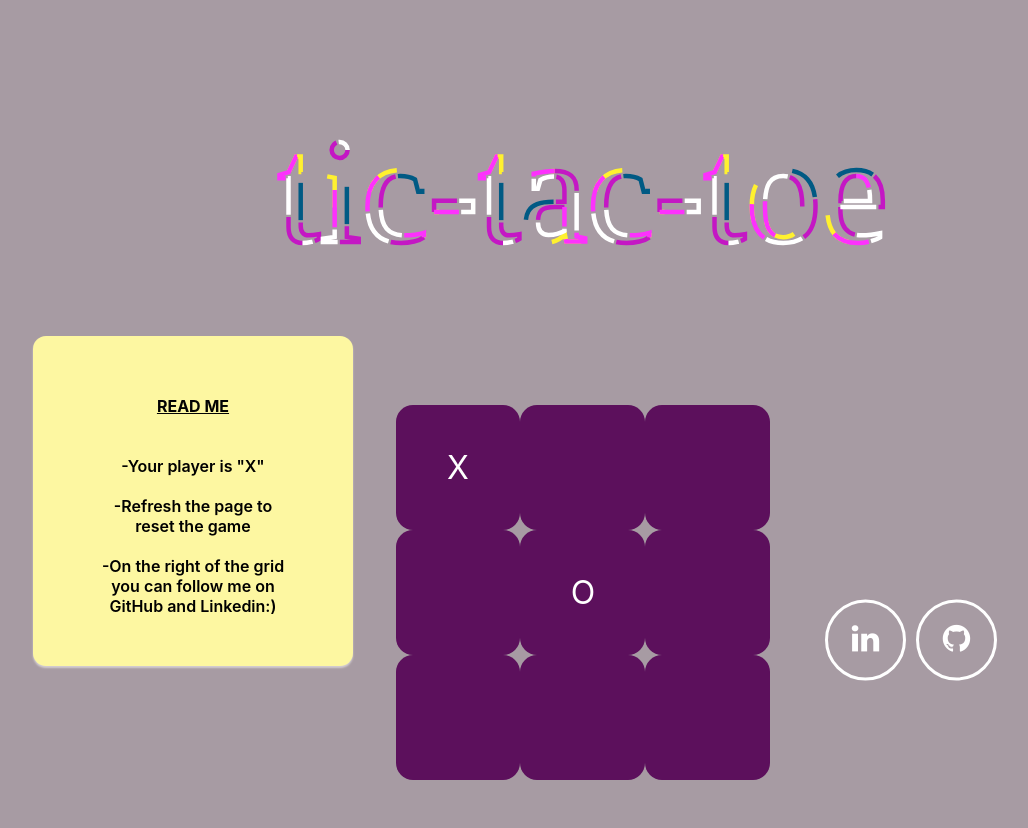
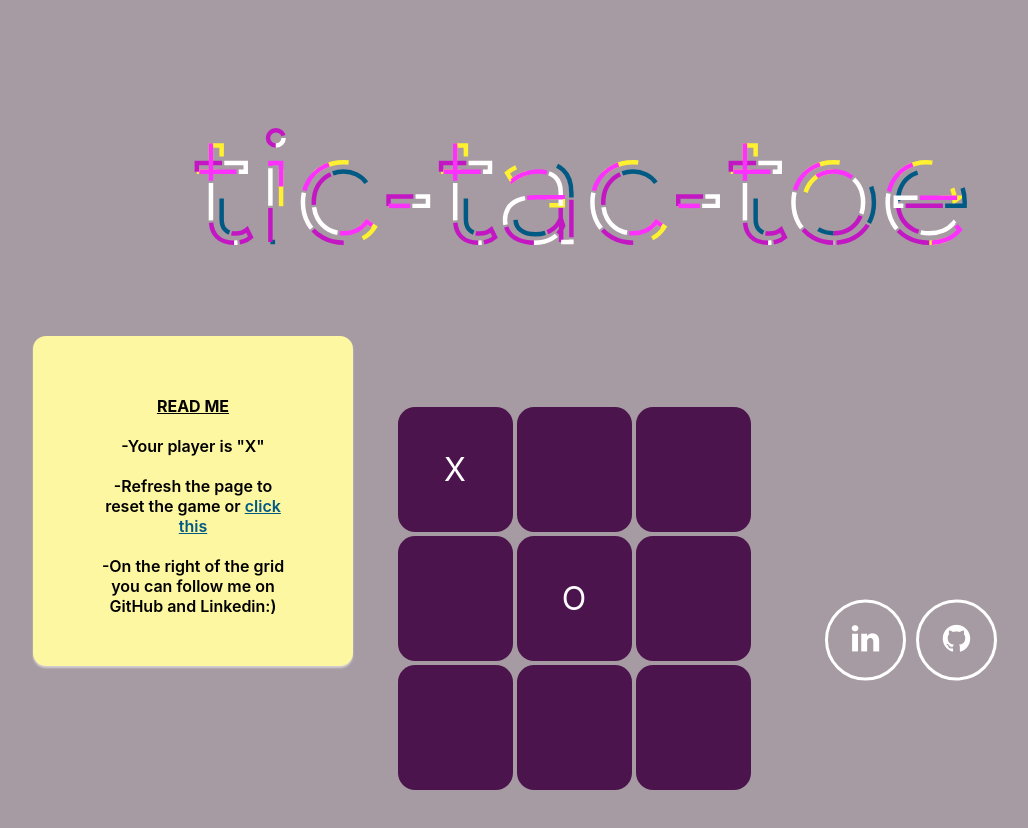
Before and after one commit to Ninabaldo/Game-Project-1, a plain HTML site: page index.html in a window 1280 px wide. Both pictures are taken after a click on the button 514 px from the left and 467 px from the top of the page. Shown: the top 828 px of the page, without its empty margins (57-1085 px from the left). Drawn offline with Linux system fonts and the light colour scheme.

Commit message:
Re-stylized buttons, refactored js, added reset button

```diff
--- a/index.html
+++ b/index.html
@@ -1,22 +1,25 @@
 <!DOCTYPE html>
 <html lang="es">
+
 <head>
   <meta charset="UTF-8">
   <meta name="viewport" content="width=device-width, height=device-height, initial-scale=1.0">
   <title>Tic tac toe</title>
 
-  <link href="https://maxcdn.bootstrapcdn.com/font-awesome/4.7.0/css/font-awesome.min.css" rel="stylesheet" integrity="sha384-wvfXpqpZZVQGK6TAh5PVlGOfQNHSoD2xbE+QkPxCAFlNEevoEH3Sl0sibVcOQVnN" crossorigin="anonymous">
+  <link href="https://maxcdn.bootstrapcdn.com/font-awesome/4.7.0/css/font-awesome.min.css" rel="stylesheet"
+    integrity="sha384-wvfXpqpZZVQGK6TAh5PVlGOfQNHSoD2xbE+QkPxCAFlNEevoEH3Sl0sibVcOQVnN" crossorigin="anonymous">
   <link rel="stylesheet" href="styles.css">
   <script src="index.js" async></script>
 
 </head>
+
 <body>
   <svg viewBox="0 0 960 200">
     <symbol id="s-text">
       <text text-anchor="middle" x="50%" y="90%">tic-tac-toe</text>
     </symbol>
 
-    <g class = "g-ants">
+    <g class="g-ants">
       <use xlink:href="#s-text" class="text-copy"></use>
       <use xlink:href="#s-text" class="text-copy"></use>
       <use xlink:href="#s-text" class="text-copy"></use>
@@ -33,7 +36,13 @@
             <div class="content">
               <h6 class="category"></h6>
               <h4 class="title"><a href="#">READ ME</a></h4> <br>
-                        <p class="description"><br> -Your player is "X"<br> <br>-Refresh the page to reset the game<br><br> -On the right of the grid you can follow me on GitHub and Linkedin:) </p>
+                <div class="description">
+                  <p>-Your player is "X"</p>
+                  <br>
+                  <p>-Refresh the page to reset the game or <jeje id="reset">click this</jeje></p>
+                  <br>
+                  <p>-On the right of the grid you can follow me on GitHub and Linkedin:) </p>
+                </div>
             </div>
           </div> <!-- end card -->
         </div>
@@ -58,14 +67,12 @@
 
           <div class="wrapper">
             <ul>
-    <li class="linkdin"><a href="https://www.linkedin.com/in/nina-bald%C3%B3-rousseau-b9214b126/"><i class="fa fa-linkedin fa-2x" aria-hidden="true"></i></a></li>
-    <li class="github"><a href="https://github.com/Ninabaldo"><i class="fa fa-github fa-2x" aria-hidden="true"></i></a></li>
-
-
-
+              <li class="linkdin"><a href="https://www.linkedin.com/in/nina-bald%C3%B3-rousseau-b9214b126/"><i
+                    class="fa fa-linkedin fa-2x" aria-hidden="true"></i></a></li>
+              <li class="github"><a href="https://github.com/Ninabaldo"><i class="fa fa-github fa-2x"
+                    aria-hidden="true"></i></a></li>
             </ul>
           </div>
+</body>
 
-
-</body>
 </html>
--- a/index.js
+++ b/index.js
@@ -1,168 +1,147 @@
-
 //RESET BUTON
 
-
 //SET TIME OUT
-//let timer= setTimeout(function(){
-
-//},2000);
-
+//let timer= setTimeout(function(){},2000);
 
 //LOGICA DEL JUEGO
 let turno = 1; //A quien le toca tirar, 1(usiario),-1(pc
-let fichas = ["O", "X"]; //Array fichas, cruz va a ser el usuario
-let puestas = 0;//Cuantas fichas hay puestas, cuando haya 9 la partida ha terminado
+const fichas = ["O", "X"]; //Array fichas, cruz va a ser el usuario
+let puestas = 0;//Cuantas fichas hay puestas, cuando haya 9 la partida ha terminado o cuando alguien gana
 let partidaAcabada = false;//Boleano que indica si la partida ha terminado
-let textoVictoria = document.getElementById("textoVictoria");//Mensaje de HTML que indica cuando ganas o pierdes
+let textoVictoria = document.getElementById("textoVictoria");//Elemento del DOM en el cual se está el texto de victoria
 let botones = Array.from(document.getElementsByTagName("button"));
 
-botones.forEach(
-	x => x.addEventListener("click", ponerFicha)
-);//En todos los botones  del tres en raya, se ejecutara la función poner ficha
 
-function ponerFicha(event){
+
+const reset = () => {
+	 turno = 1; //A quien le toca tirar, 1(usiario),-1(pc
+	 puestas = 0;//Cuantas fichas hay puestas, cuando haya 9 la partida ha terminado o cuando alguien gana
+	 partidaAcabada = false;//Boleano que indica si la partida ha terminado
+	 botones.forEach(ele => ele.innerHTML = "");
+}
+
+document.querySelector('#reset').addEventListener('click',reset);
+
+const aleatorio = (min, max) => {
+	return Math.floor(Math.random() * (max - min + 1)) + min;
+}
+
+const ponerFicha = event => {
 
 	let botonPulsado = event.target;//Event es el click
-	if(!partidaAcabada && botonPulsado.innerHTML == ""){
+
+	if (!partidaAcabada && botonPulsado.innerHTML == "") {
 		botonPulsado.innerHTML = fichas[turno];
 		puestas += 1;
 
 		let estadoPartida = estado();
-		if(estadoPartida == 0){
+		if (estadoPartida == 0) {
 			cambiarTurno();
-			if(puestas < 9){
+			if (puestas < 9) {
 
 				ia();
 				estadoPartida = estado();
 				puestas += 1;
 				cambiarTurno();
 			}
-			else if(puestas==9){
-			textoVictoria.innerHTML = "TIE... try it again "
-			partidaAcabada = true;
-			textoVictoria.style.visibility = "visible";
+			else if (puestas == 9) {
+				textoVictoria.innerHTML = "TIE... try it again "
+				partidaAcabada = true;
+				textoVictoria.style.visibility = "visible";
 			}
 		}
 
-
-
-
-		if(estadoPartida == 1){
+		if (estadoPartida == 1) {
 			textoVictoria.style.visibility = "visible";
 			partidaAcabada = true;
+			//reset();
 		}
-		else if(estadoPartida == -1){
+		else if (estadoPartida == -1) {
 			textoVictoria.innerHTML = "Oh no, you lost ;( Try again!"
 			partidaAcabada = true;
 			textoVictoria.style.visibility = "visible";
 		}
 
 	}
-}
+};
 
-function cambiarTurno(){
+//En todos los botones  del tres en raya, se ejecutara la función poner ficha
+botones.forEach(x => x.addEventListener("click", ponerFicha));
 
-	if(turno==1){
-		turno = 0;
+const cambiarTurno = () => (turno == 1) ? turno = 0 : turno = 1;
 
-	}
-	else{
-		turno = 1;
-	}
-
-}
-
-function estado(){
+const estado = () => {
 	posicionVictoria = 0;
 	nEstado = 0;
 
-	function sonIguales(...args){
-		valores = args.map(x=>x.innerHTML);
-		if(valores[0] != "" && valores.every((x, i, arr) => x===arr[0])){
-			args.forEach(x => x.style.backgroundColor = "#EB5FF9")
+	//cuidado con anidar funciones dentro de funciones
+	const sonIguales = (...args) => {
+		valores = args.map(x => x.innerHTML);
+		if (valores[0] && valores.every((x, _, arr) => x === arr[0])) {
+			args.forEach(x => x.classList.add('boton-victoria'));
 			return true;
 		}
-		else{
-			return false;
-		}
+		return false;
 	}
 
-
 	//Comprobamos si hay alguna linea
-	if(sonIguales(botones[0], botones[1], botones[2])){
+	//Posible algoritmo
+	//Lineas horizontales
+	if (sonIguales(botones[0], botones[1], botones[2])) {
 		posicionVictoria = 1;
 	}
 
-	else if(sonIguales(botones[3], botones[4], botones[5])){
+	else if (sonIguales(botones[3], botones[4], botones[5])) {
 		posicionVictoria = 2;
 	}
 
-	else if(sonIguales(botones[6], botones[7], botones[8])){
+	else if (sonIguales(botones[6], botones[7], botones[8])) {
 		posicionVictoria = 3;
 	}
 
-	else if(sonIguales(botones[0], botones[3], botones[6])){
+	//Lineas verticales
+	else if (sonIguales(botones[0], botones[3], botones[6])) {
 		posicionVictoria = 4;
 	}
 
-	else if(sonIguales(botones[1], botones[4], botones[7])){
+	else if (sonIguales(botones[1], botones[4], botones[7])) {
 		posicionVictoria = 5;
 	}
 
-	else if(sonIguales(botones[2], botones[5], botones[8])){
+	else if (sonIguales(botones[2], botones[5], botones[8])) {
 		posicionVictoria = 6;
 	}
 
-	else if(sonIguales(botones[0], botones[4], botones[8])){
+	//Lineas diagonales
+	else if (sonIguales(botones[0], botones[4], botones[8])) {
 		posicionVictoria = 7;
 	}
 
-	else if(sonIguales(botones[2], botones[4], botones[6])){
+	else if (sonIguales(botones[2], botones[4], botones[6])) {
 		posicionVictoria = 8;
 	}
 
 	//Comprobamos quien ha ganado
-	if(posicionVictoria > 0){
-		if(turno == 1){
-			nEstado = 1;
-		}
-		else{
-			nEstado = -1;
-		}
-	}
+	if (posicionVictoria > 0) (turno == 1) ? nEstado = 1 : nEstado = -1;
 
 	return nEstado;
 }
 
-function ia(){
+const ia = () => {
 
-	function aleatorio(min, max) {
-  		return Math.floor(Math.random() * (max - min + 1)) + min;
-	}
-
-	let valores = botones.map(x=>x.innerHTML);
+	let valores = botones.map(x => x.innerHTML);
 	let pos = -1;
 
-	if(valores[4]==""){
-
+	if (valores[4] == "") {
 		pos = 4;
-	}
-
-
-	else{
-
-		let n = aleatorio(0, botones.length-1);
-		while(valores[n]!=""){
-			n = aleatorio(0, botones.length-1);
+	} else {
+		let n = aleatorio(0, botones.length - 1);
+		//Peligro los bucles while no los usa ni Peter
+		while (valores[n] != "") {
+			n = aleatorio(0, botones.length - 1);
 		}
 		pos = n;
-
-
-
-
-
-
 	}
-	botones[pos].innerHTML ="O";
+	botones[pos].innerHTML = "O";
 	return pos;
 }
--- a/styles.css
+++ b/styles.css
@@ -1,11 +1,16 @@
+@import url(https://fonts.googleapis.com/css?family=Montserrat);
 
+* {
+  margin: 0;
+  padding: 0;
+}
 
 body{
   background-color: rgb(167, 155, 163);
   font-family:-apple-system, "BlinkMacSystemFont", Segoe UI, Roboto, Oxygen, Ubuntu, Cantarell, 'Open Sans', Helvetica Neue, sans-serif;
   color:white;
   margin-top: 20px;
-
+  overflow: hidden;
 }
 
 h1,h2{
@@ -18,28 +23,46 @@ h1{
 
 h2{
   font-size: 1.5em;
-
 }
 
 #tablero{
   margin:auto;
-
   width: 375px;
   max-width: 100%;
   display:flex;
   flex-wrap: wrap;
-  color:white
-
-
+  color:white;
 }
 
 #tablero>button{
-  width: 125px;
+  border: hidden;
+  width: 115px;
   height: 125px;
   max-width:33.33%;
   font-size: 2em;
   border-radius: 17px;
+  margin: 2px;
+}
 
+button {
+  background: rgba(71, 13, 71, 0.945);
+  color: white;
+  font-size: 14px;
+  font-family: inherit;
+  border-radius: 3px;
+  padding: 8px 10px;
+  transition-duration: 0.25s;
+}
+
+button:hover {
+  background: rgb(90, 42, 90);
+  cursor: pointer;
+}
+
+#reset{
+  cursor: pointer;
+  color: #005a84;
+  text-decoration: underline;
 }
 
 #textoVictoria{
@@ -49,21 +72,6 @@ h2{
   margin-bottom: 40px;
 }
 
-
-
-
-
-
-
-
-* {
-  margin: 0;
-  padding: 0;
-}
-
-
-
-
 .wrapper {
   position:absolute;
   top: 80%;
@@ -72,13 +80,17 @@ h2{
   width: 550px;
 }
 
-
 .wrapper ul {
   list-style: none;
 }
 
-/* Style the list items inside the UL list, by setting its width, height and line-height
+.boton-victoria{
+  background-color: #97de97;
+}
+/*
+  Style the list items inside the UL list, by setting its width, height and line-height
   and float them to left and set its border and border-radius.
+  Botones
  */
 .wrapper ul li {
   width: 75px;
@@ -103,13 +115,13 @@ to align it properly */
 
 
 /*facebook*/
-.wrapper ul li:hover.linkdin {
+.linkdin:hover {
   border: 5px solid #3b5998;
   box-shadow: 0 0 15px #3b5998;
   transition: all 0.5s ease;
 }
 
-.wrapper ul li:hover .linkdin {
+.wrapper ul li:hover {
   color: #3b5998;
   text-shadow: 0 0 15px #7999dd;
   transition: all 0.5s ease;
@@ -128,33 +140,11 @@ to align it properly */
   transition: all 0.5s ease;
 }
 
-
-
 canvas {
   display: block;
   margin: 0px auto 20px;
   cursor: move;
 }
-
-
-
-button {
-  background: rgb(92, 16, 92);
-  color: white;
-  font-size: 14px;
-  font-family: inherit;
-  border:  1px, white;
-  border-radius: 3px;
-  padding: 8px 10px;
-}
-
-button:hover {
-  background: rgba(255, 255, 255, 0.109);
-  cursor: pointer;
-}
-
-
-@import url(https://fonts.googleapis.com/css?family=Montserrat);
 
 html, body{
   height: 100%;
```
Lines whose indentation alone changed are shown as unchanged.
